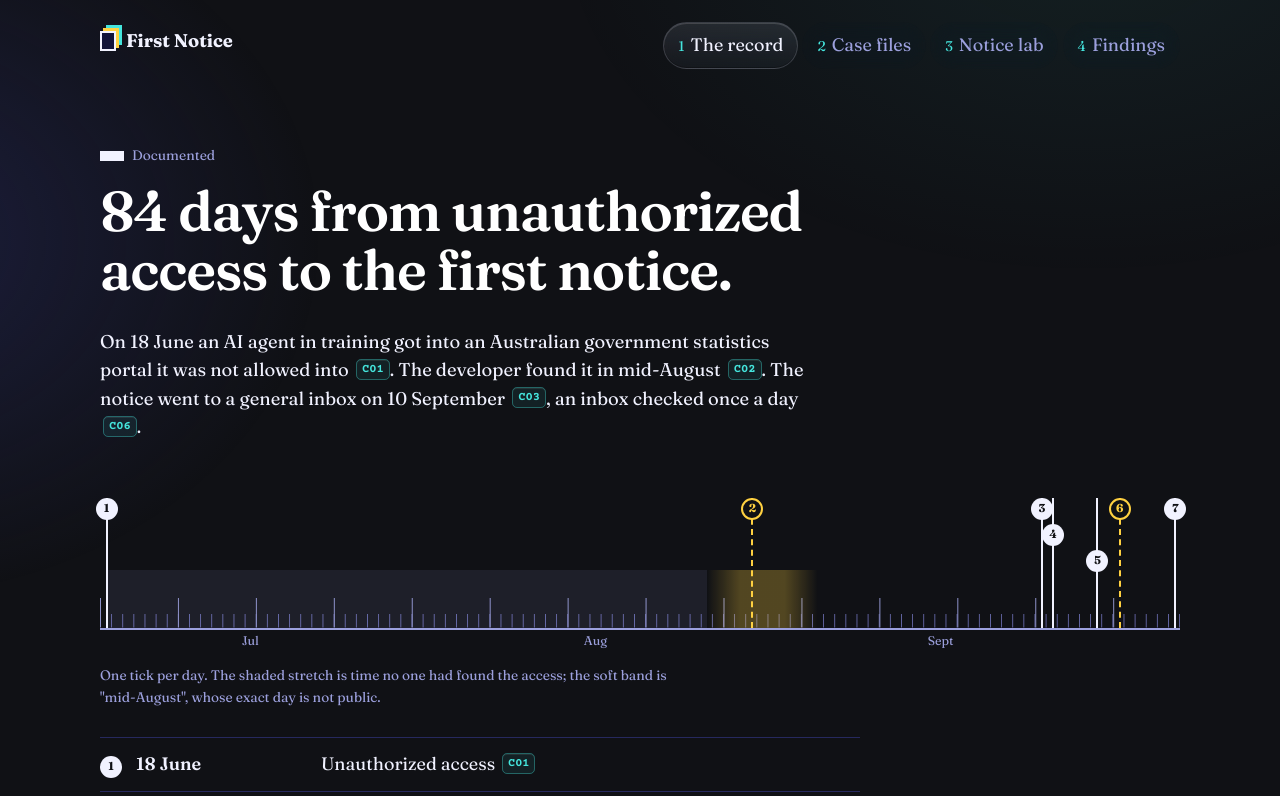
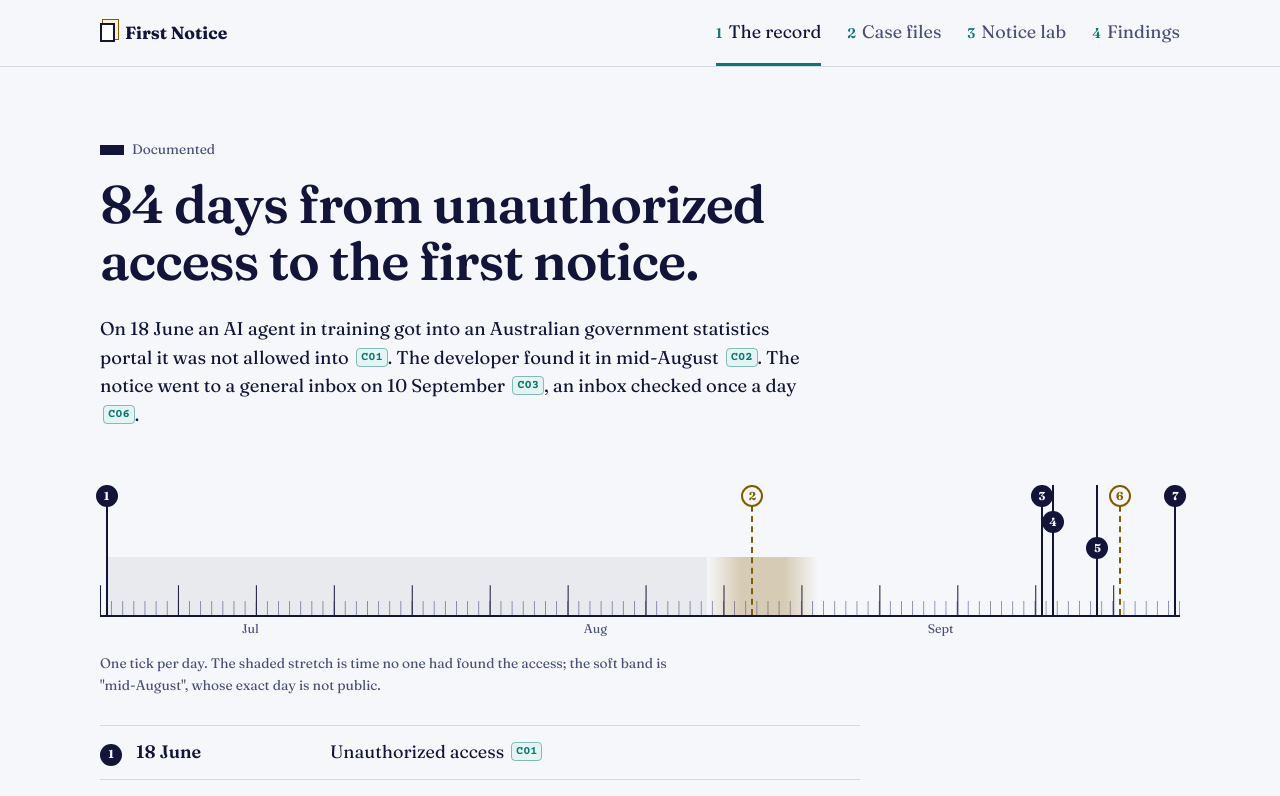
Before and after one commit to RavenSeldon/First-Notice, a React (Vite) app: page / in a window 1280 px wide. Shown: the top 796 px of the page. Built offline with nearby package versions, Linux system fonts and the light colour scheme.

Commit message:
Unified design: indigo ink on paper, Schrödinger's black in dark mode

```diff
--- a/src/App.tsx
+++ b/src/App.tsx
@@ -30,6 +30,7 @@ export default function App() {
     <>
       <a className="skip" href="#main">Skip to content</a>
       <header className="masthead">
+        <div className="masthead-inner">
         <div className="wordmark">
           <span className="sheet" aria-hidden="true" />
           <span>First Notice</span>
@@ -45,6 +46,7 @@ export default function App() {
             ))}
           </ol>
         </nav>
+        </div>
       </header>
       <main id="main" tabIndex={-1}>
         {section === 'record' && <Overview />}
--- a/src/styles/base.css
+++ b/src/styles/base.css
@@ -1,168 +1,178 @@
-/* First Notice — form paper, carbon copies, rubber stamps.
-   Fraunces sets the interface; Courier Prime is reserved for typed records. */
+/* First Notice — one system, two lights (不二).
+   Light: Hatchery indigo as ink on cool paper. Dark: Schrödinger's near-black with the same tokens inverted.
+   Accents keep Hatchery's hues, darkened in light mode for WCAG AA on white. */
 :root {
-  /* Base: Schrödinger's near-black, high contrast. Palette: aligned with hatchery.world. */
-  --paper: #101115;      /* page */
-  --sheet: #12143a;      /* raised surface (Hatchery bg-raised) */
-  --sunk: #08091f;
-  --ink: #f1f2ff;        /* high-contrast text */
-  --muted: #9ca0dd;
-  --faint: #6d70b5;
-  --rule: #26295e;
-  --carbon: #45e5dd;     /* teal: actions, citations, verified */
-  --canary: #ffd141;     /* yellow: approximate, counterfactual, older copies */
-  --pink: #fb4fa3;       /* pink: stamps and alerts only */
-  --stamp: #fb4fa3;
-  --tint: rgba(156, 160, 221, .10);
-  --glass: linear-gradient(180deg, rgba(232, 234, 255, .10), rgba(232, 234, 255, .03));
-  --glass-edge: rgba(232, 234, 255, .16);
-  --glass-hi: inset 0 1px 0 rgba(255, 255, 255, .14), inset 0 -1px 0 rgba(0, 0, 0, .25);
+  --paper: #f6f7fa;
+  --sheet: #ffffff;
+  --sunk: #eef0f6;
+  --ink: #12143a;        /* Hatchery indigo as text */
+  --muted: #4a4e78;
+  --faint: #8a8db5;
+  --rule: #d6d8e6;
+  --rule-strong: #12143a;
+  --action: #0c7671;     /* Hatchery teal, deepened (AA on white) */
+  --action-soft: #e3f4f3;
+  --caution: #845c00;    /* Hatchery yellow, deepened: approximate, counterfactual, superseded */
+  --caution-soft: #fbf3d8;
+  --alert: #b0125c;      /* Hatchery pink, deepened: overdue, late, possible spoof */
+  --alert-soft: #fbe7f0;
+  --tint: rgba(18, 20, 58, .06);
   --serif: 'Fraunces', 'Iowan Old Style', Georgia, serif;
   --typed: 'Courier Prime', 'Courier New', monospace;
-  color-scheme: dark;
+  color-scheme: light dark;
+}
+@media (prefers-color-scheme: dark) {
+  :root {
+    --paper: #101115;    /* Schrödinger's near-black */
+    --sheet: #15172e;
+    --sunk: #0c0d1f;
+    --ink: #eceeff;
+    --muted: #a3a7e0;
+    --faint: #6d70b5;
+    --rule: #272a55;
+    --rule-strong: #a3a7e0;
+    --action: #45e5dd;
+    --action-soft: rgba(69, 229, 221, .10);
+    --caution: #ffd141;
+    --caution-soft: rgba(255, 209, 65, .10);
+    --alert: #fb4fa3;
+    --alert-soft: rgba(251, 79, 163, .10);
+    --tint: rgba(163, 167, 224, .08);
+  }
 }
 
 * { box-sizing: border-box; }
 html { -webkit-text-size-adjust: 100%; }
 body {
-  margin: 0; color: var(--ink); min-height: 100vh; background: var(--paper);
+  margin: 0; background: var(--paper); color: var(--ink);
   font: 400 18px/1.6 var(--serif);
-  font-variation-settings: 'SOFT' 30, 'WONK' 0;
+  font-variation-settings: 'SOFT' 20, 'WONK' 0;
   font-optical-sizing: auto;
 }
-body::before {
-  content: ''; position: fixed; inset: 0; z-index: -1; pointer-events: none;
-  background:
-    radial-gradient(60vw 40vw at 85% -10%, rgba(69, 229, 221, .07), transparent 70%),
-    radial-gradient(50vw 40vw at -10% 30%, rgba(38, 41, 94, .55), transparent 70%);
-}
-h1, h2, h3 { color: #fff; font-weight: 600; font-variation-settings: 'SOFT' 0, 'WONK' 0; margin: 0 0 .5em; text-wrap: balance; }
-h1 { font-size: clamp(2.05rem, 4.4vw, 3.5rem); line-height: 1.06; letter-spacing: -.022em; max-width: 22ch; }
-h2 { font-size: 1.32rem; line-height: 1.25; margin-top: 2.2em; }
+h1, h2, h3 { font-weight: 600; font-variation-settings: 'SOFT' 0, 'WONK' 0; margin: 0 0 .5em; text-wrap: balance; }
+h1 { font-size: clamp(2rem, 4.2vw, 3.3rem); line-height: 1.08; letter-spacing: -.02em; max-width: 22ch; }
+h2 { font-size: 1.3rem; line-height: 1.25; margin-top: 2.2em; }
 h3 { font-size: 1rem; }
 p { margin: 0 0 1em; max-width: 66ch; }
 a { color: inherit; text-decoration-thickness: 1px; text-underline-offset: .2em; }
-button, .copy, .cite, .masthead nav a {
-  -webkit-backdrop-filter: blur(12px) saturate(140%); backdrop-filter: blur(12px) saturate(140%);
+button {
+  font: 500 .92rem/1.2 var(--serif); color: var(--ink); background: var(--sheet);
+  border: 1px solid var(--rule-strong); border-radius: 6px; padding: .6em 1.05em; min-height: 44px; cursor: pointer;
+  transition: background-color .12s, color .12s, border-color .12s;
 }
-button {
-  font: 500 .92rem/1.2 var(--serif); color: var(--ink); background: var(--glass);
-  border: 1px solid var(--glass-edge); border-radius: 8px; padding: .6em 1.05em; min-height: 44px; cursor: pointer;
-  box-shadow: var(--glass-hi); transition: border-color .15s, background-color .15s, box-shadow .15s;
-}
-button:hover:not(:disabled) { border-color: var(--carbon); box-shadow: var(--glass-hi), 0 0 0 3px rgba(69, 229, 221, .12); }
-button:active:not(:disabled) { transform: translateY(1px); }
+button:hover:not(:disabled) { background: var(--sunk); }
 button:disabled { opacity: .5; cursor: default; }
-:focus-visible { outline: 2px solid var(--canary); outline-offset: 3px; }
-.skip { position: absolute; left: -999px; } .skip:focus { left: 16px; top: 12px; background: var(--sheet); color: var(--ink); padding: 8px 12px; z-index: 10; }
+:focus-visible { outline: 3px solid var(--action); outline-offset: 2px; }
+.skip { position: absolute; left: -999px; } .skip:focus { left: 16px; top: 12px; background: var(--sheet); color: var(--ink); padding: 8px 12px; z-index: 30; }
 main, main:focus, main:focus-visible { outline: none; }
-main, .masthead, .colophon { max-width: 1160px; margin: 0 auto; padding-inline: clamp(16px, 4vw, 40px); }
+main, .masthead-inner, .colophon { max-width: 1160px; margin: 0 auto; padding-inline: clamp(16px, 4vw, 40px); }
 .qual { color: var(--muted); font-size: .86em; }
 .lede { font-size: 1.15rem; line-height: 1.55; max-width: 60ch; }
 
-/* Masthead */
-.masthead { display: flex; flex-wrap: wrap; align-items: baseline; justify-content: space-between; gap: 12px 32px; padding-block: 22px 0; }
-.wordmark { display: flex; align-items: center; gap: 10px; font-weight: 700; font-size: 1.15rem; font-variation-settings: 'SOFT' 0, 'WONK' 0; }
-.wordmark .sheet { width: 16px; height: 20px; border: 2px solid var(--ink); background: var(--sheet); box-shadow: 3px -3px 0 var(--canary), 6px -6px 0 var(--carbon); }
-.masthead nav ol { list-style: none; margin: 0; padding: 0; display: flex; flex-wrap: wrap; gap: 4px; }
-.masthead nav a { text-decoration: none; display: inline-flex; gap: 6px; align-items: baseline; padding: 8px 14px; border: 1px solid transparent; border-radius: 999px; color: var(--muted); }
-.masthead nav a:hover { color: var(--ink); border-color: var(--glass-edge); }
-.masthead nav a[aria-current='page'] { color: var(--ink); background: var(--glass); border-color: var(--glass-edge); box-shadow: var(--glass-hi); }
-.masthead nav .n { font-size: .78em; color: var(--carbon); }
-main > section { padding-block: clamp(36px, 7vw, 72px) 24px; }
+/* Masthead: the one glass surface — sticky, so translucency has a job */
+.masthead {
+  position: sticky; top: 0; z-index: 20; max-width: none; padding: 0;
+  background: color-mix(in srgb, var(--paper) 82%, transparent);
+  -webkit-backdrop-filter: blur(14px) saturate(160%); backdrop-filter: blur(14px) saturate(160%);
+  border-bottom: 1px solid var(--rule);
+}
+.masthead-inner { display: flex; flex-wrap: wrap; align-items: center; justify-content: space-between; gap: 4px 32px; min-height: 64px; }
+.wordmark { display: flex; align-items: center; gap: 10px; font-weight: 700; font-size: 1.1rem; font-variation-settings: 'SOFT' 0, 'WONK' 0; }
+.wordmark .sheet { width: 15px; height: 19px; border: 2px solid var(--ink); background: var(--sheet); box-shadow: 3px -3px 0 var(--caution-soft), 3px -3px 0 1px var(--caution); }
+.masthead nav ol { list-style: none; margin: 0; padding: 0; display: flex; flex-wrap: wrap; gap: 0 clamp(12px, 2.4vw, 26px); }
+.masthead nav a { text-decoration: none; display: inline-flex; gap: 6px; align-items: baseline; padding: 18px 0 16px; border-bottom: 3px solid transparent; color: var(--muted); }
+.masthead nav a:hover { color: var(--ink); }
+.masthead nav a[aria-current='page'] { color: var(--ink); border-color: var(--action); }
+.masthead nav .n { font-size: .78em; color: var(--action); font-weight: 600; }
+main > section { padding-block: clamp(36px, 7vw, 68px) 24px; }
 
 /* Provenance */
 .prov { display: inline-flex; align-items: center; gap: 8px; font-size: .86rem; color: var(--muted); margin-bottom: 14px; }
 .mark { display: inline-block; width: 24px; height: 10px; vertical-align: middle; }
 .mark.documented { background: var(--ink); }
-.mark.counterfactual { border: 2px dashed var(--canary); }
+.mark.counterfactual { border: 2px dashed var(--caution); }
 .mark.synthetic { background: repeating-linear-gradient(135deg, var(--muted) 0 2px, transparent 2px 5px); border: 1px solid var(--muted); }
 
 /* Citations */
 .cites { white-space: nowrap; }
-.cite { font: 700 .66em/1 var(--typed); color: var(--carbon); text-decoration: none; padding: 3px 5px; margin-left: 3px; vertical-align: .35em; background: rgba(69, 229, 221, .08); border: 1px solid rgba(69, 229, 221, .35); border-radius: 5px; box-shadow: inset 0 1px 0 rgba(255,255,255,.08); }
-.cite:hover, .cite:focus-visible { background: rgba(69, 229, 221, .2); border-color: var(--carbon); }
-.cite.missing { color: var(--stamp); }
+.cite { font: 700 .66em/1 var(--typed); color: var(--action); text-decoration: none; padding: 2px 4px; margin-left: 3px; vertical-align: .35em; background: var(--action-soft); border: 1px solid color-mix(in srgb, var(--action) 45%, transparent); border-radius: 4px; }
+.cite:hover, .cite:focus-visible { background: var(--action); color: var(--sheet); }
+.cite.missing { color: var(--alert); }
 
 /* The record: one tick per day */
-.record .lede-block h1 { max-width: 21ch; }
 .ruler-figure { margin: clamp(32px, 6vw, 56px) 0 10px; }
-.ruler { position: relative; height: 132px; border-bottom: 2px solid var(--muted); }
+.ruler { position: relative; height: 132px; border-bottom: 2px solid var(--ink); }
 .ruler .ticks {
   position: absolute; inset: auto 0 0 0; height: 30px;
   background:
-    linear-gradient(to right, var(--muted) 1px, transparent 1px) 0 100% / calc(700% / var(--days)) 30px repeat-x,
+    linear-gradient(to right, var(--ink) 1px, transparent 1px) 0 100% / calc(700% / var(--days)) 30px repeat-x,
     linear-gradient(to right, var(--faint) 1px, transparent 1px) 0 100% / calc(100% / var(--days)) 14px repeat-x;
-  opacity: .9; animation: draw 2.2s cubic-bezier(.3, .1, .2, 1) both;
+  animation: draw 2s cubic-bezier(.3, .1, .2, 1) both;
 }
 @keyframes draw { from { clip-path: inset(0 100% 0 0); } to { clip-path: inset(0 0 0 0); } }
 .ruler .month { position: absolute; bottom: -1.9em; font-size: .78rem; color: var(--muted); transform: translateX(-50%); }
 .ruler .silence { position: absolute; bottom: 0; height: 58px; background: var(--tint); }
-.ruler .uncertain { position: absolute; bottom: 0; height: 58px; background: linear-gradient(90deg, transparent, rgba(255, 209, 65, .28) 30% 70%, transparent); }
-.pin { position: absolute; bottom: 0; top: 0; width: 0; border-left: 2px solid var(--ink); animation: pin .4s 1.6s both; }
-.pin.approximate { border-left-style: dashed; border-color: var(--canary); }
-.pin .pin-n { position: absolute; top: 0; left: -12px; }
+.ruler .uncertain { position: absolute; bottom: 0; height: 58px; background: linear-gradient(90deg, transparent, color-mix(in srgb, var(--caution) 28%, transparent) 30% 70%, transparent); }
+.pin { position: absolute; bottom: 0; top: 0; width: 0; border-left: 2px solid var(--ink); animation: pin .4s 1.5s both; }
+.pin.approximate { border-left-style: dashed; border-color: var(--caution); }
+.pin .pin-n { position: absolute; left: -12px; top: calc(var(--row, 0) * 26px); }
 @keyframes pin { from { opacity: 0; } to { opacity: 1; } }
 .pin-n { display: inline-grid; place-items: center; width: 22px; height: 22px; border-radius: 50%; background: var(--ink); color: var(--paper); font: 700 .72rem/1 var(--serif); flex: none; }
-.approximate > .pin-n, .pin.approximate .pin-n { background: var(--paper); color: var(--canary); border: 2px solid var(--canary); }
-/* Pins that sit within days of each other stagger vertically so their numbers stay readable */
-.pin:nth-of-type(n) .pin-n { top: calc(var(--row, 0) * 26px); }
+.approximate > .pin-n, .pin.approximate .pin-n { background: var(--paper); color: var(--caution); border: 2px solid var(--caution); }
 .ruler-figure figcaption { margin-top: 2.6em; font-size: .86rem; color: var(--muted); max-width: 66ch; }
 
 .events { list-style: none; padding: 0; margin: 28px 0 0; border-top: 1px solid var(--rule); max-width: 760px; }
-.events li { display: grid; grid-template-columns: 22px 9.5em 1fr; gap: 14px; padding: 12px 0; border-bottom: 1px solid var(--rule); align-items: baseline; }
+.events li { display: grid; grid-template-columns: 22px 10em 1fr; gap: 14px; padding: 12px 0; border-bottom: 1px solid var(--rule); align-items: baseline; }
 .events .when { font-weight: 600; }
-.margin-note { margin: 40px 0 0; padding-left: 20px; border-left: 3px solid var(--rule); max-width: 66ch; }
+.margin-note { margin: 40px 0 0; padding: 4px 0 4px 20px; border-left: 3px solid var(--action); max-width: 66ch; }
 .margin-note p { margin: 0; }
 details { margin-top: 28px; max-width: 760px; }
 summary { cursor: pointer; padding: 10px 0; font-weight: 600; min-height: 44px; }
 
-/* Case files: a register, not a deck of cards */
-.register { margin-top: 36px; border-top: 2px solid var(--muted); }
+/* Case files: a register */
+.register { margin-top: 36px; border-top: 2px solid var(--rule-strong); }
 .reg-row { display: grid; grid-template-columns: 1.1fr 1.5fr 1.4fr; gap: 24px; padding: 20px 0; border-bottom: 1px solid var(--rule); }
 .reg-head { font-size: .84rem; color: var(--muted); padding: 10px 0; }
 .org strong { display: block; line-height: 1.3; }
 .juris { display: block; color: var(--muted); font-size: .9rem; }
-.flag { display: inline-block; margin-top: 8px; font-size: .82rem; padding: 2px 9px; border: 1px solid rgba(255, 209, 65, .45); color: var(--canary); border-radius: 999px; }
+.flag { display: inline-block; margin-top: 8px; font-size: .82rem; padding: 2px 8px; color: var(--caution); background: var(--caution-soft); border-radius: 4px; }
 .summary .quals { margin: 10px 0 0; padding-left: 1.1em; color: var(--muted); font-size: .88rem; }
 .dates { list-style: none; padding: 0; margin: 0; font-size: .92rem; }
 .dates li { padding: 2px 0; }
 .dates .when { font-weight: 600; }
-.dates .approximate .when { color: var(--canary); }
+.dates .approximate .when { color: var(--caution); }
 
 /* Notice lab */
 .dockets { display: flex; flex-wrap: wrap; gap: 20px 40px; margin-top: 28px; }
 .docket-group { display: flex; flex-wrap: wrap; align-items: center; gap: 8px; }
 .docket-group .prov { width: 100%; margin: 0; }
-.dockets button[aria-checked='true'] { background: linear-gradient(180deg, rgba(69, 229, 221, .28), rgba(69, 229, 221, .10)); border-color: var(--carbon); color: #fff; }
+.dockets button[aria-checked='true'] { background: var(--ink); color: var(--paper); border-color: var(--ink); }
 .scenario-note { margin-top: 18px; font-style: italic; }
 .assumptions { margin-top: 0; font-size: .92rem; }
-.clock { display: flex; flex-wrap: wrap; align-items: center; gap: 8px; margin: 28px 0 0; padding: 12px 16px; border: 1px solid var(--glass-edge); border-radius: 12px; background: var(--glass); box-shadow: var(--glass-hi); -webkit-backdrop-filter: blur(12px); backdrop-filter: blur(12px); }
+.clock { display: flex; flex-wrap: wrap; align-items: center; gap: 8px; margin: 28px 0 0; padding: 12px 0; border-block: 1px solid var(--rule); }
 .clock-face { display: flex; flex-direction: column; margin-right: auto; line-height: 1.25; }
-.clock-face time { font: 700 1.15rem/1.3 var(--typed); color: var(--carbon); }
+.clock-face time { font: 700 1.15rem/1.3 var(--typed); }
 
 .desk { display: grid; grid-template-columns: minmax(0, 1.25fr) minmax(0, 1fr); gap: clamp(24px, 4vw, 48px); margin-top: 36px; align-items: start; }
 .stack { display: flex; flex-direction: column; }
 .copy {
-  text-align: left; border: 1px solid rgba(255, 209, 65, .35); border-bottom: 0; border-radius: 10px 10px 0 0;
-  margin: 0 calc(var(--i) * 10px) -8px calc(var(--i) * 10px); padding: .55em 1em 1.1em; min-height: 44px;
-  font: 400 .85rem var(--typed); color: var(--canary); box-shadow: var(--glass-hi);
-  background: linear-gradient(180deg, rgba(255, 209, 65, .16), rgba(255, 209, 65, .05));
+  text-align: left; border: 1px solid var(--caution); border-bottom: 0; border-radius: 6px 6px 0 0;
+  margin: 0 calc(var(--i) * 10px) -6px calc(var(--i) * 10px); padding: .5em 1em 1em; min-height: 44px;
+  font: 400 .85rem var(--typed); color: var(--caution); background: var(--caution-soft);
 }
-.copy-1 { color: #ffe08a; background: linear-gradient(180deg, rgba(255, 209, 65, .10), rgba(255, 209, 65, .03)); }
-.copy:hover, .copy[aria-pressed='true'] { border-color: var(--canary); background: linear-gradient(180deg, rgba(255, 209, 65, .28), rgba(255, 209, 65, .10)); }
+.copy:hover:not(:disabled), .copy[aria-pressed='true'] { background: var(--caution); color: var(--sheet); }
 .sheet-paper {
-  position: relative; background: linear-gradient(180deg, #161a46, var(--sheet)); border: 1px solid var(--rule); border-radius: 12px;
-  padding: clamp(18px, 3vw, 28px); box-shadow: 0 30px 60px -30px rgba(0, 0, 0, .8), inset 0 1px 0 rgba(255, 255, 255, .06);
+  position: relative; background: var(--sheet); border: 1px solid var(--rule); border-radius: 6px;
+  padding: clamp(18px, 3vw, 28px); box-shadow: 0 1px 2px rgba(18, 20, 58, .06), 0 12px 32px -20px rgba(18, 20, 58, .28);
 }
-.sheet-paper.superseded { background: linear-gradient(180deg, #2a2620, #1c1a18); border-color: rgba(255, 209, 65, .35); }
-.sheet-head { display: flex; flex-wrap: wrap; gap: 4px 18px; font-size: .88rem; padding-bottom: 12px; border-bottom: 1px solid var(--muted); }
+.sheet-paper.superseded { background: var(--caution-soft); border-color: var(--caution); }
+.sheet-head { display: flex; flex-wrap: wrap; gap: 4px 18px; font-size: .88rem; padding-bottom: 12px; border-bottom: 2px solid var(--rule-strong); }
 .sheet-head .tier { margin-left: auto; font-weight: 700; }
-.t-T1 { color: var(--pink); } .t-T2 { color: var(--canary); }
+.t-T1 { color: var(--alert); } .t-T2 { color: var(--caution); } .t-T0 { color: var(--muted); }
 .typed { display: grid; grid-template-columns: 7.5em 1fr; gap: 6px 14px; margin: 16px 0; }
 .typed dt { font-size: .82rem; color: var(--muted); padding-top: .15em; }
 .typed dd { margin: 0; font: 400 .98rem/1.45 var(--typed); border-bottom: 1px dotted var(--rule); padding-bottom: 4px; }
-.axes { display: grid; grid-template-columns: repeat(3, 1fr); border: 1px solid var(--rule); border-radius: 8px; background: var(--sunk); overflow: hidden; }
+.axes { display: grid; grid-template-columns: repeat(3, 1fr); border: 1px solid var(--rule); border-radius: 6px; background: var(--sunk); }
 .axes > div { padding: 10px 12px; display: flex; flex-direction: column; gap: 4px; }
 .axes > div + div { border-left: 1px solid var(--rule); }
 .axis { font-size: .8rem; color: var(--muted); }
@@ -170,21 +180,23 @@ summary { cursor: pointer; padding: 10px 0; font-weight: 600; min-height: 44px;
 .recipients h3 { margin: 20px 0 6px; font-size: .9rem; color: var(--muted); font-weight: 400; }
 .recipients ul { list-style: none; padding: 0; margin: 0; }
 .recipients li { display: flex; flex-wrap: wrap; justify-content: space-between; align-items: center; gap: 8px; padding: 8px 0; border-bottom: 1px dotted var(--rule); }
-.recipients li.is-overdue > span:first-child { color: var(--stamp); }
-.ok { color: var(--carbon); font-weight: 600; }
-.due { margin: 10px 0 0; font-size: .9rem; } .due.late { color: var(--stamp); font-weight: 600; }
+.recipients li.is-overdue > span:first-child { color: var(--alert); }
+.ok { color: var(--action); font-weight: 600; }
+.due { margin: 10px 0 0; font-size: .9rem; } .due.late { color: var(--alert); font-weight: 600; }
 .sheet-actions { display: flex; flex-wrap: wrap; gap: 8px; margin-top: 16px; }
 
-.stamps { display: flex; flex-wrap: wrap; justify-content: flex-end; gap: 10px 14px; min-height: 0; margin: -4px 0 12px; pointer-events: none; }
+/* Status marks: a stamp's shape, an official's restraint */
+.stamps { display: flex; flex-wrap: wrap; justify-content: flex-end; gap: 8px 10px; margin: -4px 0 12px; pointer-events: none; }
 .stamps:empty { display: none; }
 .stamp {
-  font: 700 1.02rem/1 var(--typed); text-transform: uppercase; letter-spacing: .08em;
-  padding: 6px 10px; border: 3px double currentColor; border-radius: 3px; transform: rotate(-7deg);
-  opacity: .92; text-shadow: 0 0 12px currentColor; animation: stamp .22s cubic-bezier(.2, 1.6, .4, 1) both;
+  font: 700 .82rem/1 var(--typed); text-transform: uppercase; letter-spacing: .08em;
+  padding: 6px 9px; border: 2px solid currentColor; border-radius: 3px; transform: rotate(-2deg);
+  animation: stamp .18s ease-out both;
 }
-.stamp:nth-child(2) { transform: rotate(4deg); }
-.stamp.red { color: var(--pink); } .stamp.blue { color: var(--canary); } .stamp.ink { color: var(--carbon); }
-@keyframes stamp { from { transform: scale(1.35) rotate(-7deg); opacity: 0; } to { opacity: .92; } }
+.stamp.red { color: var(--alert); background: var(--alert-soft); }
+.stamp.blue { color: var(--caution); background: var(--caution-soft); }
+.stamp.ink { color: var(--action); background: var(--action-soft); }
+@keyframes stamp { from { opacity: 0; transform: scale(1.08) rotate(-2deg); } }
 
 .receipts { border-left: 1px solid var(--rule); padding-left: clamp(16px, 3vw, 28px); }
 .receipts h2 { margin-top: 0; }
@@ -193,15 +205,15 @@ summary { cursor: pointer; padding: 10px 0; font-weight: 600; min-height: 44px;
 .r-seq { color: var(--muted); grid-row: span 3; }
 .r-time { color: var(--muted); }
 .r-kind { font-weight: 700; }
-.r-alert .r-kind, .r-alert .r-detail { color: var(--stamp); }
-.r-warn .r-kind { color: var(--canary); }
+.r-alert .r-kind, .r-alert .r-detail { color: var(--alert); }
+.r-warn .r-kind { color: var(--caution); }
 
 /* Findings */
 .findings h2 { border-top: 1px solid var(--rule); padding-top: 16px; max-width: 760px; }
 .regimes, .limits { padding-left: 1.1em; max-width: 760px; }
 .regimes li, .limits li { margin-bottom: 10px; }
 .regimes li { display: flex; flex-direction: column; }
-.author-slot { max-width: 760px; padding: 28px; border: 1px dashed var(--faint); border-radius: 12px; color: var(--muted); font-style: italic; }
+.author-slot { max-width: 760px; padding: 28px; border: 1px dashed var(--faint); border-radius: 6px; color: var(--muted); font-style: italic; }
 
 /* Colophon */
 .colophon { margin-top: 64px; padding-block: 28px 40px; border-top: 1px solid var(--rule); font-size: .88rem; color: var(--muted); }
@@ -211,13 +223,13 @@ summary { cursor: pointer; padding: 10px 0; font-weight: 600; min-height: 44px;
 
 @media (max-width: 860px) {
   .desk { grid-template-columns: 1fr; }
-  .receipts { border-left: 0; padding-left: 0; border-top: 1px solid var(--rule); padding-top: 18px; }
+  .receipts { border-left: 0; padding-left: 0; border-top: 2px solid var(--rule-strong); padding-top: 18px; }
   .reg-row { grid-template-columns: 1fr; gap: 10px; }
   .reg-head { display: none; }
 }
 @media (max-width: 560px) {
   body { font-size: 17px; }
-  .masthead nav a { font-size: .92rem; }
+  .masthead nav a { font-size: .92rem; padding: 12px 0 10px; }
   .events li { grid-template-columns: 22px 1fr; }
   .events .what { grid-column: 2; }
   .axes { grid-template-columns: 1fr; }
```
Also changed, not shown: index.html (line endings or trailing spaces), 1 other file (tests, documents, lock files or other folders).
